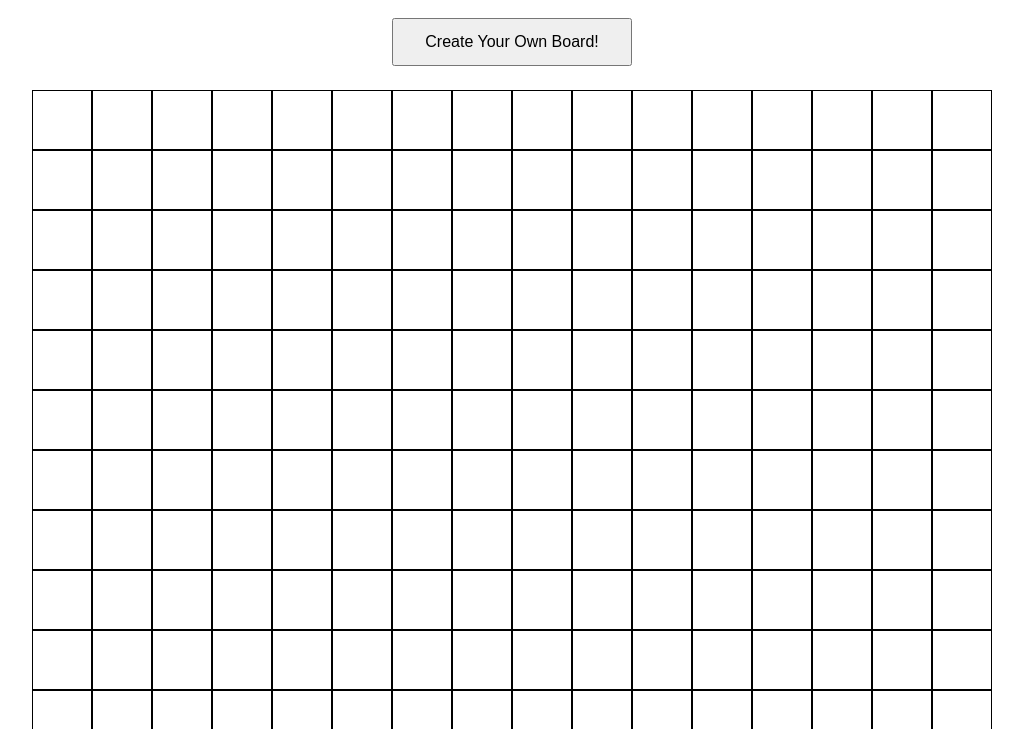
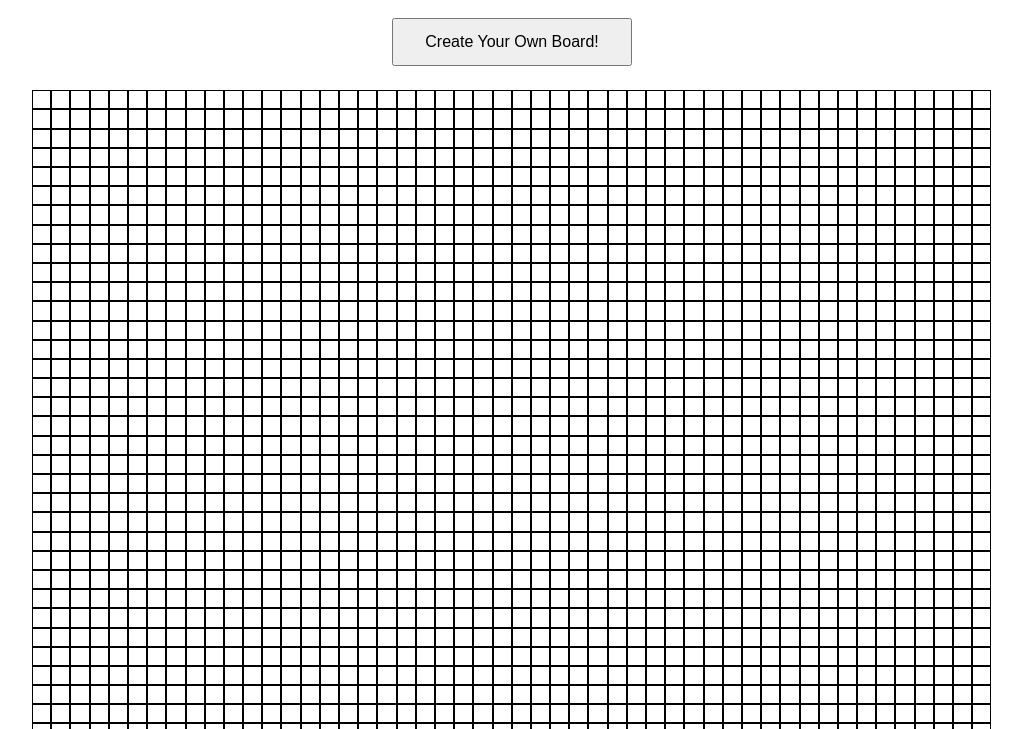
Before and after one commit to jonnyvector/etch-a-sketch, a plain HTML site: page index.html in a window 1280 px wide. Shown: the part 71-800 px from the top of the page, without its empty margins (128-1151 px from the left). Drawn offline with Linux system fonts and the light colour scheme.

Commit message:
dynamic styles added

```diff
--- a/script.js
+++ b/script.js
@@ -1,16 +1,20 @@
 const container = document.querySelector(".container");
 const button = document.querySelector("button");
+let gridNumber = 50;
+let width = (960 - gridNumber * 2) / gridNumber;
+let height = (960 - gridNumber * 2) / gridNumber;
 
 button.addEventListener("click", function () {
-  prompt("how many squares would you like?");
+  gridNumber = prompt("how many squares would you like?");
+  console.log(gridNumber);
 });
 
 const gridCreator = (num) => {
   for (let i = 1; i <= num; i++) {
     const div = document.createElement("div");
     div.style.border = "1px solid black";
-    div.style.width = "58px";
-    div.style.height = "58px";
+    div.style.width = `${width}px`;
+    div.style.height = `${height}px`;
     div.addEventListener("mouseenter", () => {
       div.style.backgroundColor = "blue";
     });
@@ -19,4 +23,6 @@ const gridCreator = (num) => {
   }
 };
 
-gridCreator(256);
+console.log(gridNumber);
+
+gridCreator(gridNumber * gridNumber);
--- a/style.css
+++ b/style.css
@@ -18,7 +18,8 @@ h1 {
 }
 
 .container {
-  max-width: 960px;
+  width: 960px;
+  padding: 0;
   margin: 0 auto;
   padding: 0;
   height: 100vh;
```
